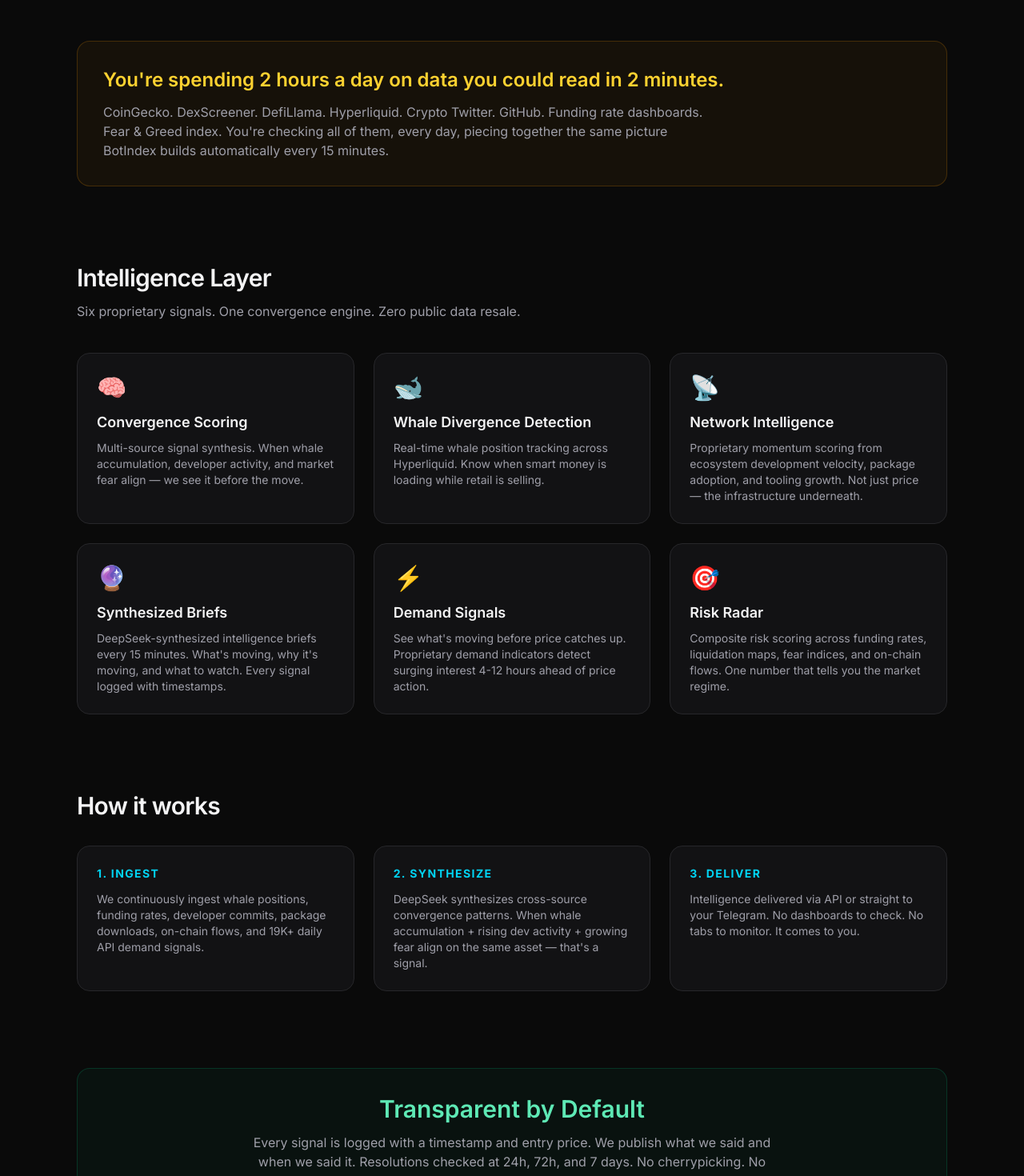
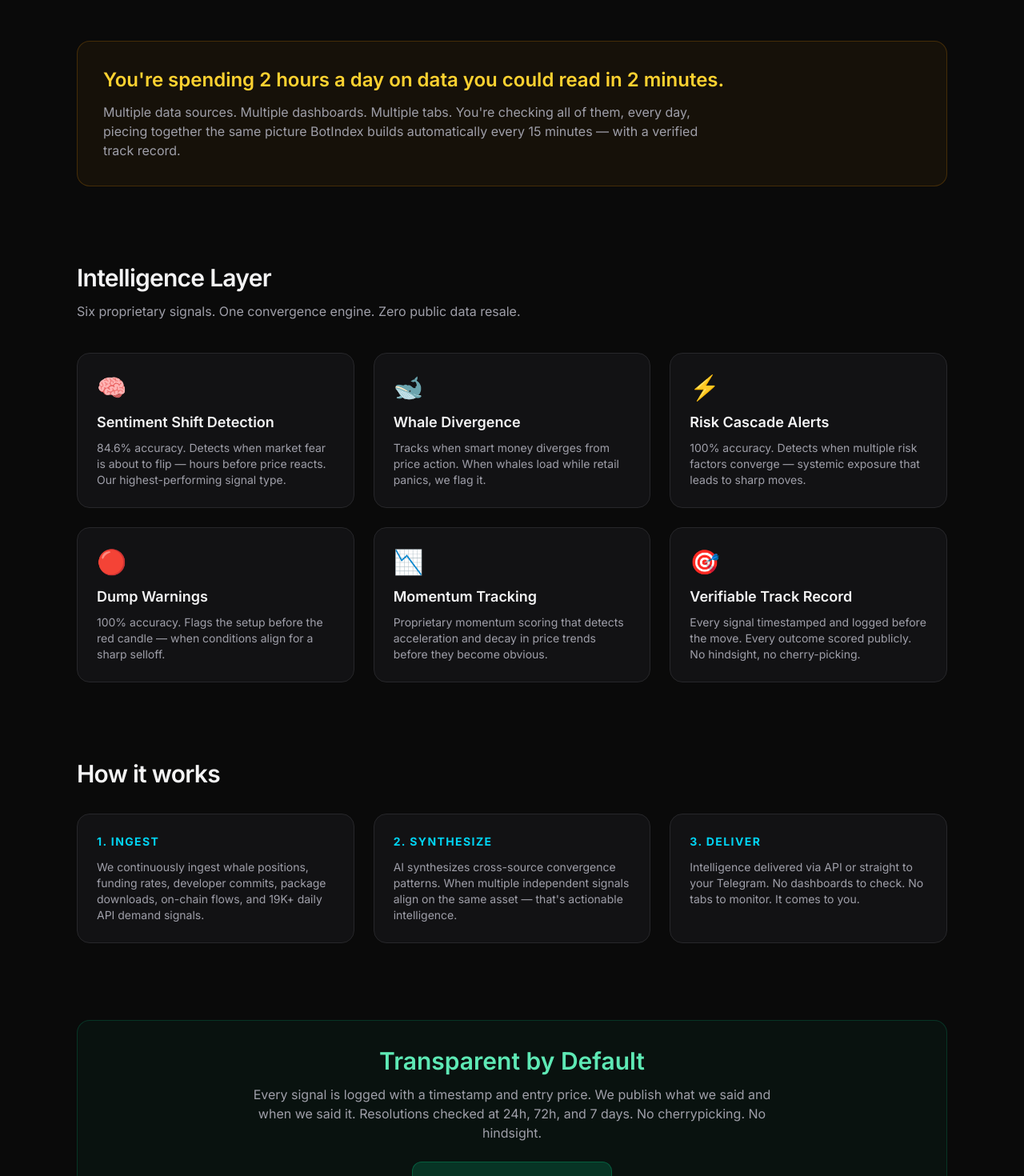
Before and after one commit to Cyberweasel777/botindex-landing, a Next.js app: page / in a window 1280 px wide. Shown: the part 880-2350 px from the top of the page at 80% size. Built offline with nearby package versions, Linux system fonts and the light colour scheme.

Commit message:
fix: align landing page to actual signal types, remove all methodology leaks

```diff
--- a/src/app/page.tsx
+++ b/src/app/page.tsx
@@ -8,39 +8,39 @@ const API_BASE = "https://api.botindex.dev/api/botindex";
 const intelligenceFeatures = [
   {
     icon: "🧠",
-    name: "Convergence Scoring",
+    name: "Sentiment Shift Detection",
     description:
-      "Multi-source signal synthesis. When whale accumulation, developer activity, and market fear align — we see it before the move.",
+      "84.6% accuracy. Detects when market fear is about to flip — hours before price reacts. Our highest-performing signal type.",
   },
   {
     icon: "🐋",
-    name: "Whale Divergence Detection",
+    name: "Whale Divergence",
     description:
-      "Real-time whale position tracking across Hyperliquid. Know when smart money is loading while retail is selling.",
-  },
-  {
-    icon: "📡",
-    name: "Network Intelligence",
-    description:
-      "Proprietary momentum scoring from ecosystem development velocity, package adoption, and tooling growth. Not just price — the infrastructure underneath.",
-  },
-  {
-    icon: "🔮",
-    name: "Synthesized Briefs",
-    description:
-      "DeepSeek-synthesized intelligence briefs every 15 minutes. What's moving, why it's moving, and what to watch. Every signal logged with timestamps.",
+      "Tracks when smart money diverges from price action. When whales load while retail panics, we flag it.",
   },
   {
     icon: "⚡",
-    name: "Demand Signals",
+    name: "Risk Cascade Alerts",
     description:
-      "See what's moving before price catches up. Proprietary demand indicators detect surging interest 4-12 hours ahead of price action.",
+      "100% accuracy. Detects when multiple risk factors converge — systemic exposure that leads to sharp moves.",
+  },
+  {
+    icon: "🔴",
+    name: "Dump Warnings",
+    description:
+      "100% accuracy. Flags the setup before the red candle — when conditions align for a sharp selloff.",
+  },
+  {
+    icon: "📉",
+    name: "Momentum Tracking",
+    description:
+      "Proprietary momentum scoring that detects acceleration and decay in price trends before they become obvious.",
   },
   {
     icon: "🎯",
-    name: "Risk Radar",
+    name: "Verifiable Track Record",
     description:
-      "Composite risk scoring across funding rates, liquidation maps, fear indices, and on-chain flows. One number that tells you the market regime.",
+      "Every signal timestamped and logged before the move. Every outcome scored publicly. No hindsight, no cherry-picking.",
   },
 ];
 
@@ -67,10 +67,10 @@ const pricingPlans = [
     description: "Full intelligence layer. See what others miss.",
     features: [
       "500 requests/day",
-      "Smart Money Flow analysis",
-      "Risk Radar with synthesis",
-      "Convergence scoring",
-      "Network Intelligence rankings",
+      "All signal types with full detail",
+      "Risk cascade + dump warning alerts",
+      "Whale divergence tracking",
+      "Sentiment shift detection",
       "Full data — no truncation",
     ],
     cta: "Get Pro",
@@ -198,10 +198,9 @@ export default function Home() {
               You're spending 2 hours a day on data you could read in 2 minutes.
             </h2>
             <p className="mt-3 max-w-3xl text-zinc-400">
-              CoinGecko. DexScreener. DefiLlama. Hyperliquid. Crypto Twitter.
-              GitHub. Funding rate dashboards. Fear & Greed index. You're checking
-              all of them, every day, piecing together the same picture BotIndex
-              builds automatically every 15 minutes.
+              Multiple data sources. Multiple dashboards. Multiple tabs.
+              You're checking all of them, every day, piecing together the same picture BotIndex
+              builds automatically every 15 minutes — with a verified track record.
             </p>
           </div>
         </section>
@@ -249,9 +248,9 @@ export default function Home() {
                 2. Synthesize
               </p>
               <p className="mt-3 text-sm text-zinc-400">
-                DeepSeek synthesizes cross-source convergence patterns. When
-                whale accumulation + rising dev activity + growing fear align on
-                the same asset — that's a signal.
+                AI synthesizes cross-source convergence patterns. When
+                multiple independent signals align on the same asset —
+                that's actionable intelligence.
               </p>
             </div>
             <div className="rounded-2xl border border-zinc-800 bg-zinc-900/60 p-6">
```
